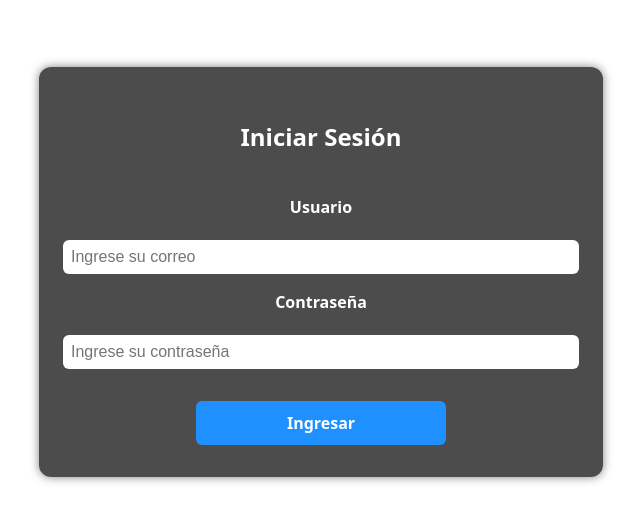
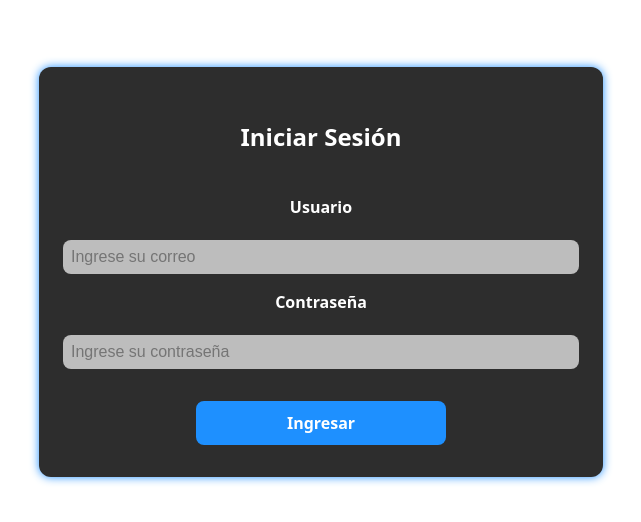
Before and after one commit to SebaCinalli/FrontEnd-tp-dsw, a React (Vite) app: page / in a window 1280 px wide. Shown: the part 128-650 px from the top of the page, without its empty margins (319-960 px from the left). Built offline with nearby package versions, Linux system fonts and the light colour scheme.

Commit message:
cambios en los colores

```diff
--- a/src/pages/login/login.css
+++ b/src/pages/login/login.css
@@ -1,13 +1,13 @@
 .container-login-form {
-  background-color: rgba(0, 0, 0, 0.7);
+  background-color: rgb(45, 45, 45);
   padding: 2rem;
   border-radius: 12px;
-  color: white;
+  color: rgb(255, 255, 255);
   width: 500px;
   display: flex;
   flex-direction: column;
   gap: 1rem;
-  box-shadow: 0 0 10px rgba(0, 0, 0, 0.5);
+  box-shadow: 0 0 10px hsl(210, 100%, 56%);
 }
 
 .container-login-form h2 {
@@ -29,10 +29,10 @@
 .container-login-form input {
   padding: 0.5rem;
   border: none;
-  border-radius: 6px;
+  border-radius: 8px;
   align-self: center;
-  background-color: #fff;
-  color: #000;
+  background-color: #bdbdbd;
+  color: #000000;
   font-size: 1rem;
   width: 100%;
 }
@@ -42,7 +42,7 @@
   padding: 0.7rem;
   background-color: #1e90ff;
   border: none;
-  border-radius: 6px;
+  border-radius: 8px;
   color: white;
   font-weight: bold;
   font-size: 1rem;
@@ -52,14 +52,14 @@
 }
 
 .container-login-form button:hover {
-  background-color: #1c7ed6;
+  background-color: #004f9f;
 }
 .error-text {
   background-color: #ff4d4d22;
   color: #ff4d4d;
   font-size: 0.95rem;
   padding: 0.4rem 0.6rem;
-  border-radius: 4px;
+  border-radius: 12px;
   margin-top: 0.4rem;
   width: 100%;
   box-sizing: border-box;
```
